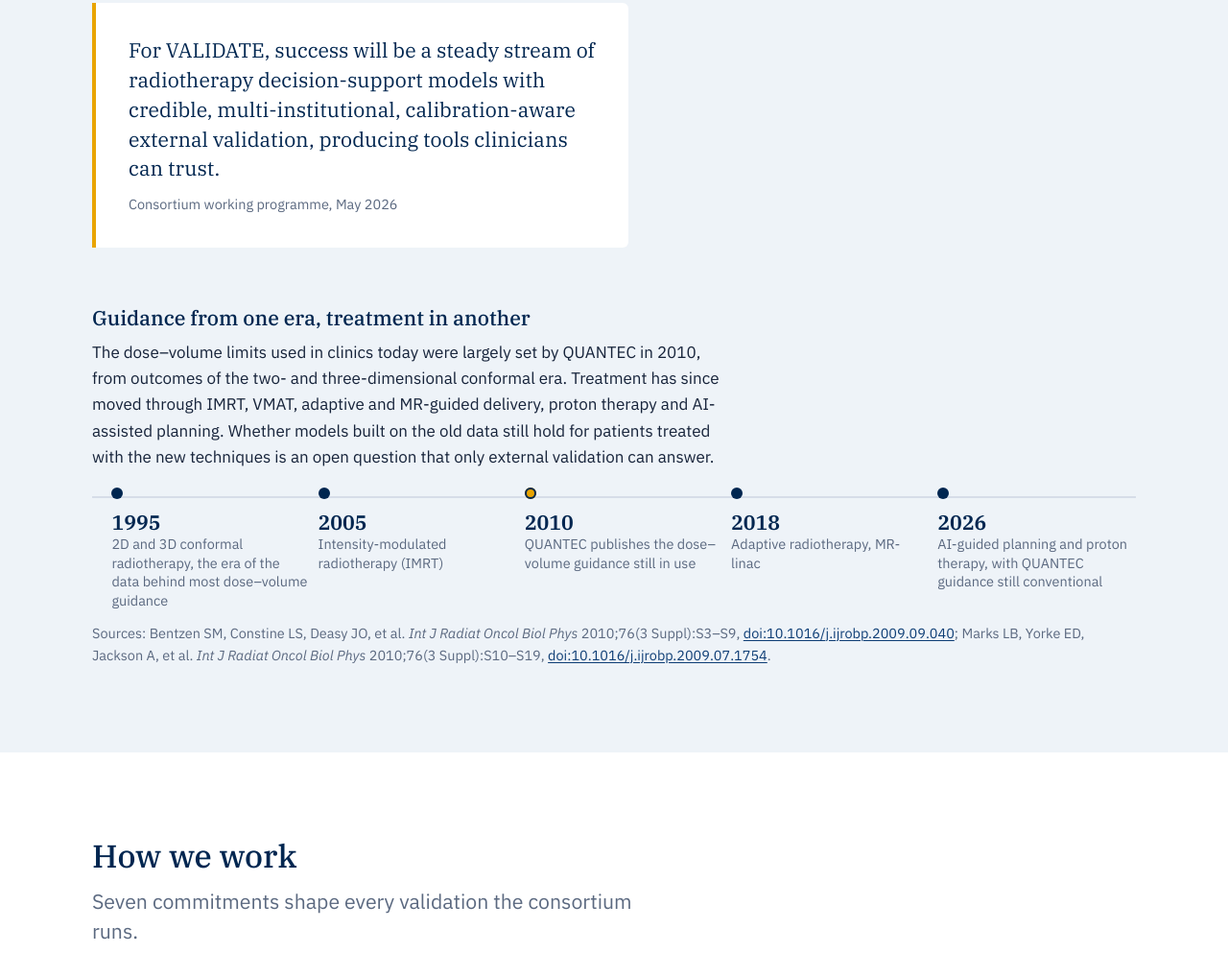
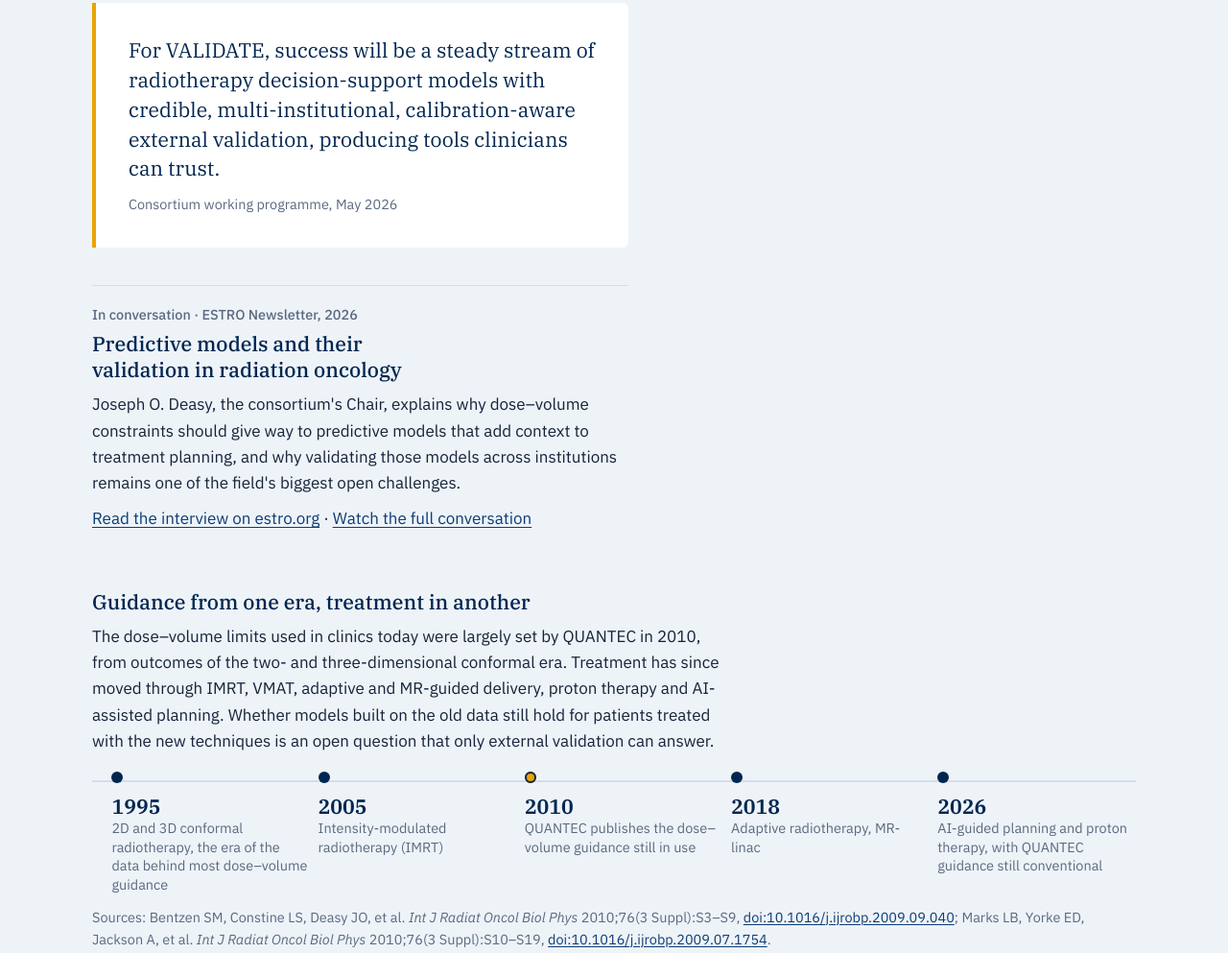
Before and after one commit to cerrver/validate4rt, a plain HTML site: page index.html in a window 1280 px wide. Shown: the part 1794-2787 px from the top of the page at 96% size. Drawn offline with Linux system fonts and the light colour scheme.

Commit message:
VALIDATE milestones only; add Chair's ESTRO Newsletter interview to Mission
Co-Authored-By: Claude Opus 5.5 <noreply@anthropic.com>

```diff
--- a/assets/css/styles.css
+++ b/assets/css/styles.css
@@ -189,6 +189,11 @@ code, kbd { font-family: var(--font-mono); font-size: 0.92em; }
 @media (max-width: 860px) { .mission-grid { grid-template-columns: 1fr; } }
 .mission-statement { font-family: var(--font-serif); font-size: clamp(var(--fs-2), 2.1vw, var(--fs-3)); line-height: 1.4; color: var(--brand); }
 .figure { border: 1px solid var(--line); border-radius: var(--radius); background: var(--card); padding: 1.1rem 1.2rem; }
+/* Chair's ESTRO interview, below the success statement */
+.interview { margin-top: clamp(1.5rem, 4vw, 2.25rem); padding-top: 1.1rem; border-top: 1px solid var(--line); max-width: 72ch; }
+.interview-kicker { color: var(--muted); font-size: var(--fs-0); font-weight: 500; margin-bottom: 0.3rem; }
+.interview h3 { margin-bottom: 0.5rem; }
+.interview p + p { margin-top: 0.6em; }
 .figure figcaption { color: var(--muted); font-size: var(--fs-0); margin-top: 0.75rem; line-height: 1.45; }
 .dotgrid { display: grid; grid-template-columns: repeat(20, 1fr); gap: 5px; margin-bottom: 0.9rem; }
 .dotgrid span { aspect-ratio: 1; border-radius: 50%; background: var(--line); }
--- a/index.html
+++ b/index.html
@@ -93,6 +93,12 @@
             <p>For VALIDATE, success will be a steady stream of radiotherapy decision-support models with credible, multi-institutional, calibration-aware external validation, producing tools clinicians can trust.</p>
             <span class="small">Consortium working programme, May 2026</span>
           </div>
+          <aside class="interview" aria-labelledby="interview-heading">
+            <p class="interview-kicker">In conversation · ESTRO Newsletter, 2026</p>
+            <h3 id="interview-heading">Predictive models and their validation in radiation oncology</h3>
+            <p>Joseph O. Deasy, the consortium's Chair, explains why dose–volume constraints should give way to predictive models that add context to treatment planning, and why validating those models across institutions remains one of the field's biggest open challenges.</p>
+            <p><a href="https://www.estro.org/About/Newsroom/Newsletter/Physics/Predictive-models-and-their-validation-in-radiatio">Read the interview on estro.org</a> · <a href="https://vimeo.com/1220871489">Watch the full conversation</a></p>
+          </aside>
         </div>
         <figure class="figure" aria-labelledby="dotgrid-caption">
           <div class="dotgrid" id="dotgrid" aria-hidden="true"></div>
@@ -243,12 +249,9 @@
   <section class="section section--band section--tight" id="milestones" aria-labelledby="milestones-heading">
     <div class="wrap">
       <div class="section-head">
-        <h2 id="milestones-heading">Milestones</h2>
+        <h2 id="milestones-heading">VALIDATE milestones</h2>
       </div>
       <ol class="milestones">
-        <li><time datetime="1991">1991</time><span>Emami and colleagues publish the first comprehensive normal-tissue tolerance tables (<em>Int J Radiat Oncol Biol Phys</em> 21:109–122).</span></li>
-        <li><time datetime="2010">2010</time><span>QUANTEC updates the dose–volume guidance that remains in clinical use (<em>Int J Radiat Oncol Biol Phys</em> 76, Suppl 3).</span></li>
-        <li><time datetime="2025-09">Sept 2025</time><span>The Cochrane review of head-and-neck NTCP models quantifies the validation gap: 592 models, 81% never externally validated.</span></li>
         <li><time datetime="2025-10">Oct 2025</time><span>The consortium's working group on lymphopenia in thoracic radiotherapy convenes.</span></li>
         <li><time datetime="2026-05-17">17 May 2026</time><span>VALIDATE meeting at ESTRO 2026 in Stockholm: the working programme is updated and four validation projects are active.</span></li>
       </ol>
```
